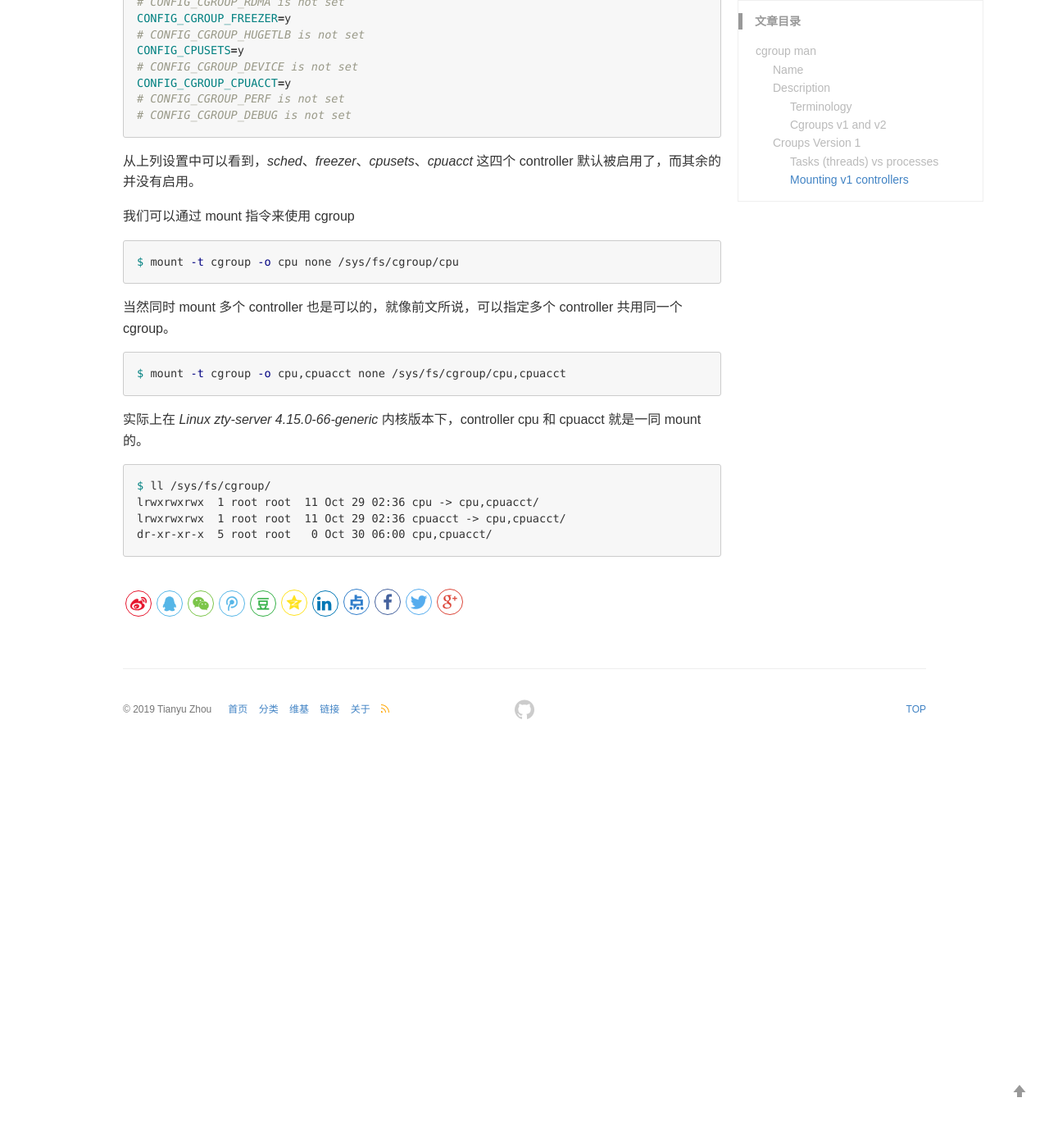
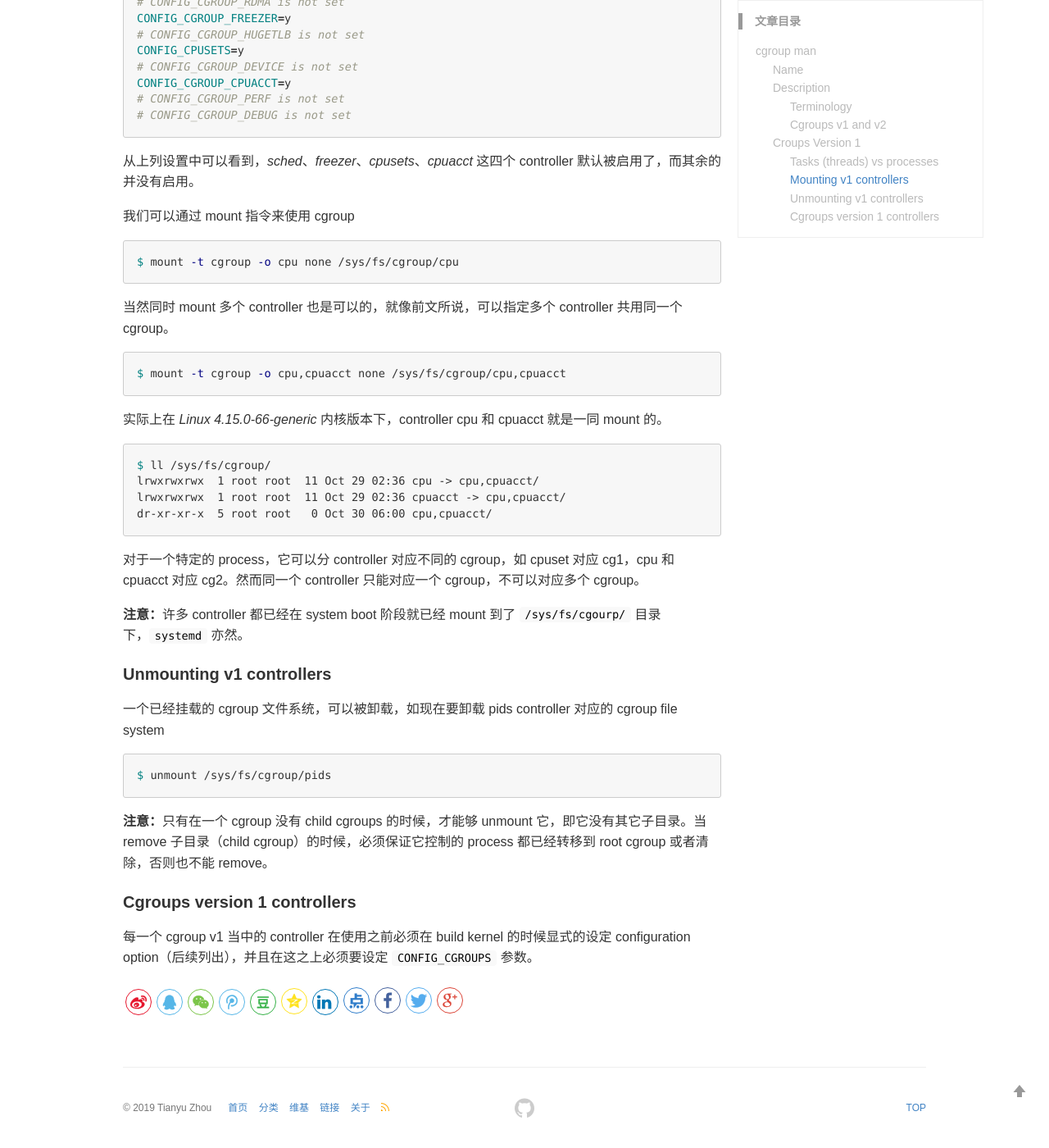
Before and after one commit to WYWAshley/WYWAshley.github.io, a Jekyll site: the page built from _posts/2019-10-28-cgroups-usage.md, in a window 1280 px wide and 1400 px high, scrolled down 3541 px. Shown: the whole window at 82% size. Built offline with Jekyll 4.4.1, drawn with Linux system fonts in a browser that asks for light colours; comment, search, counter and statistics services are not loaded; before the commit the page ends 4455 px from its top, so only the background shows below that; some of the changed text lies outside the part shown.

Commit message:
Update 2019-10-28-cgroups-usage.md

````diff
--- a/_posts/2019-10-28-cgroups-usage.md
+++ b/_posts/2019-10-28-cgroups-usage.md
@@ -119,7 +119,7 @@ $ tree -d -L 3 /sys/fs/cgroup/
 
 #### Mounting v1 controllers
 
-在 Linux kernel 当中启用 cgroup 需要在 build 内核的过程中设置 `CONFIG_CGROUP` 参数，我参考了 Linux 5.3 的 `/.config` 文件，发现关于 cgroup 的设定如下
+在 Linux kernel 当中启用 cgroup 需要在 build 内核的过程中设置 `CONFIG_CGROUPS` 参数，我参考了 Linux 5.3 的 `/.config` 文件，发现关于 cgroup 的设定如下
 
 ```shell
 CONFIG_CGROUPS=y
@@ -149,7 +149,7 @@ $ mount -t cgroup -o cpu none /sys/fs/cgroup/cpu
 $ mount -t cgroup -o cpu,cpuacct none /sys/fs/cgroup/cpu,cpuacct
 ```
 
-实际上在 *Linux zty-server 4.15.0-66-generic* 内核版本下，controller cpu 和 cpuacct 就是一同 mount 的。
+实际上在 *Linux 4.15.0-66-generic* 内核版本下，controller cpu 和 cpuacct 就是一同 mount 的。
 
 ```shell
 $ ll /sys/fs/cgroup/
@@ -157,3 +157,21 @@ lrwxrwxrwx  1 root root  11 Oct 29 02:36 cpu -> cpu,cpuacct/
 lrwxrwxrwx  1 root root  11 Oct 29 02:36 cpuacct -> cpu,cpuacct/
 dr-xr-xr-x  5 root root   0 Oct 30 06:00 cpu,cpuacct/
 ```
+
+对于一个特定的 process，它可以分 controller 对应不同的 cgroup，如 cpuset 对应 cg1，cpu 和 cpuacct 对应 cg2。然而同一个 controller 只能对应一个 cgroup，不可以对应多个 cgroup。
+
+**注意：**许多 controller 都已经在 system boot 阶段就已经 mount 到了 `/sys/fs/cgourp/` 目录下，`systemd` 亦然。
+
+#### Unmounting v1 controllers
+
+一个已经挂载的 cgroup 文件系统，可以被卸载，如现在要卸载 pids controller 对应的 cgroup file system
+
+```shell
+$ unmount /sys/fs/cgroup/pids
+```
+
+**注意：**只有在一个 cgroup 没有 child cgroups 的时候，才能够 unmount 它，即它没有其它子目录。当 remove 子目录（child cgroup）的时候，必须保证它控制的 process 都已经转移到 root cgroup 或者清除，否则也不能 remove。
+
+#### Cgroups version 1 controllers
+
+每一个 cgroup v1 当中的 controller 在使用之前必须在 build kernel 的时候显式的设定 configuration option（后续列出），并且在这之上必须要设定 `CONFIG_CGROUPS` 参数。
````
